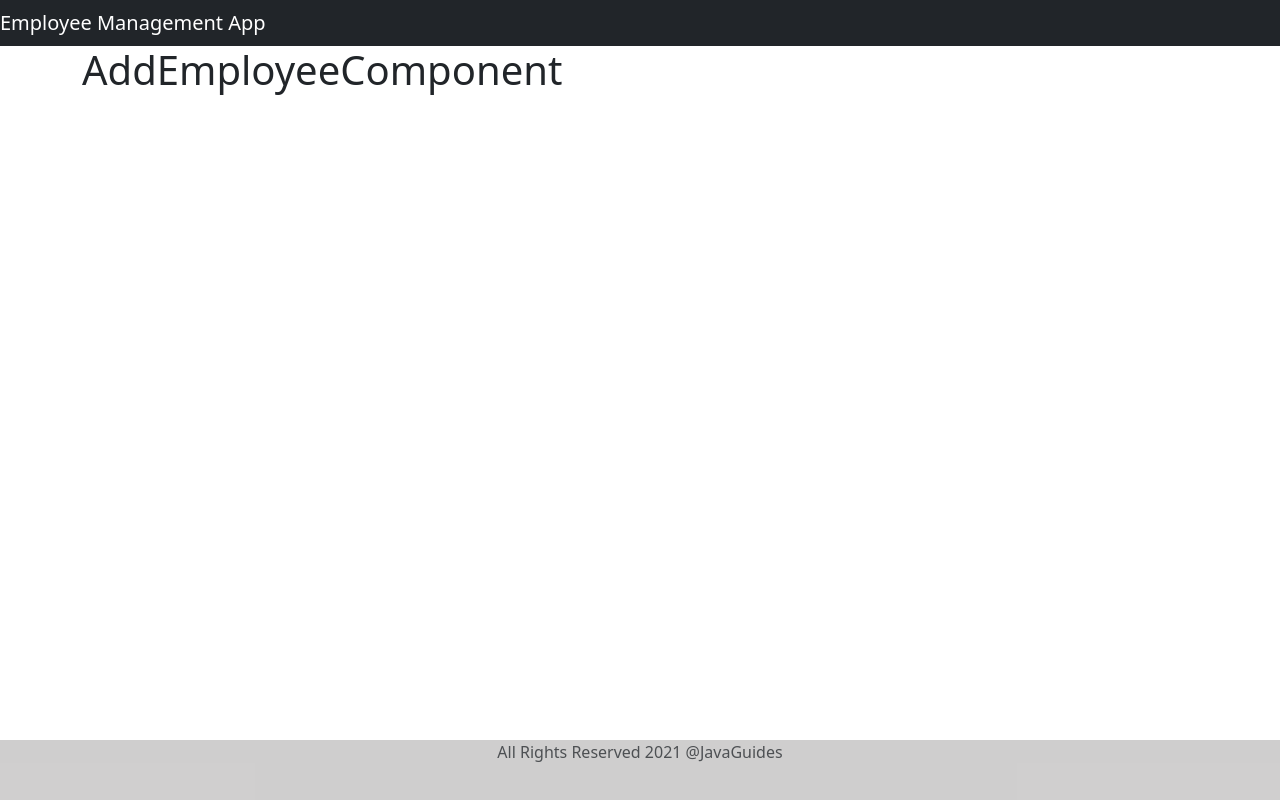
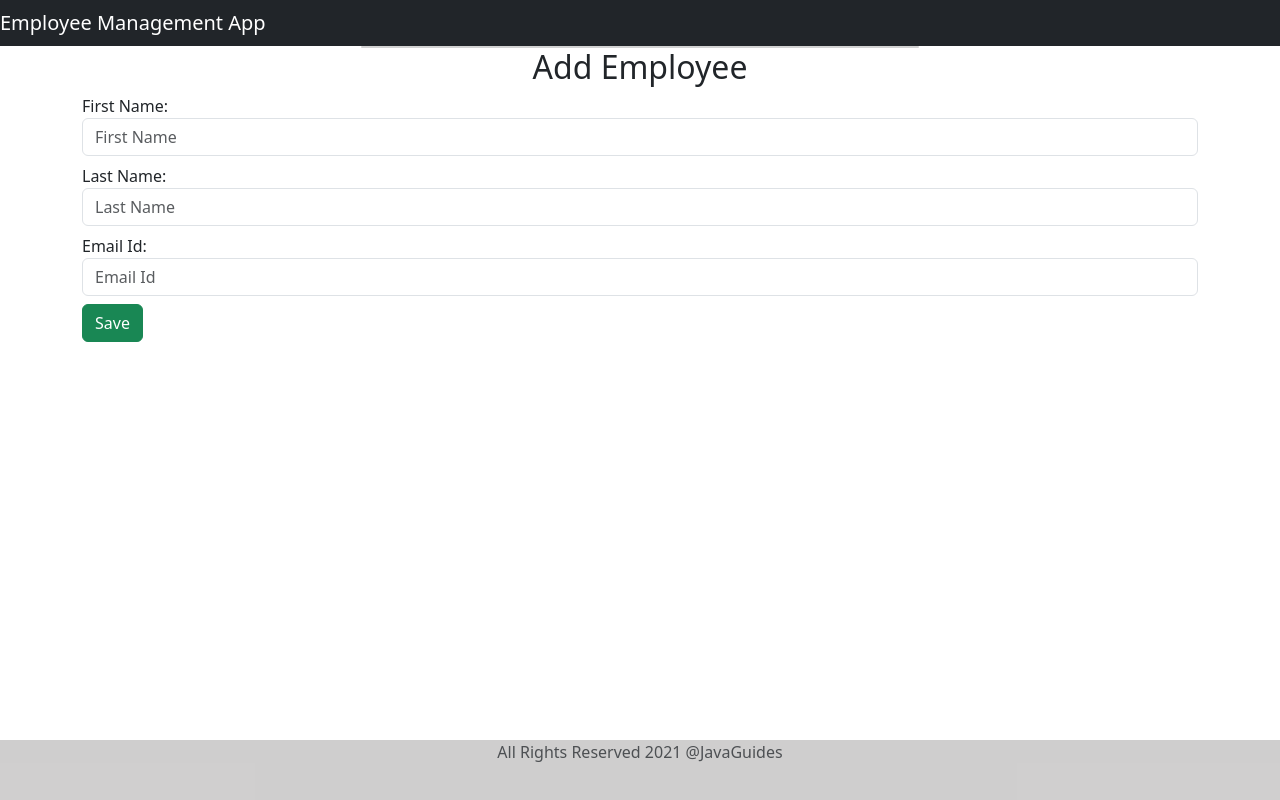
Before and after one commit to TharinduThejan/Crud-operations-spring-react-, a React (Vite) app in the folder react-hooks-frontend/: page /add-employee in a window 1280 px wide. Built offline with nearby package versions, Linux system fonts and the light colour scheme.

Commit message:
make Add-employee form

```diff
--- a/react-hooks-frontend/src/components/AddEmployeeComponent.jsx
+++ b/react-hooks-frontend/src/components/AddEmployeeComponent.jsx
@@ -1,10 +1,71 @@
-import React from 'react'
+import React, { useState } from "react";
 
 export const AddEmployeeComponent = () => {
+  const [firstName, setFirstName] = useState("");
+  const [lastName, setLastName] = useState("");
+  const [emailId, setEmailId] = useState("");
+  const saveEmployee = (e) => {
+    e.preventDefault();
+    const employee = {
+      firstName: firstName,
+      lastName: lastName,
+      emailId: emailId,
+    };
+    console.log("employee => " + JSON.stringify(employee));
+  };
+
   return (
     <div>
-        <h1>AddEmployeeComponent</h1>
+      <div className="container">
+        <div className="row">
+          <div className="card col-md-6 offset-md-3 offset-md-3"></div>
+          <h2 className="text-center">Add Employee</h2>
+          <div className="card-body">
+            <form>
+              <div className="form-group mb-2">
+                <label>First Name:</label>
+                <input
+                  type="text"
+                  placeholder="First Name"
+                  name="firstName"
+                  className="form-control"
+                  value={firstName}
+                  onChange={(e) => setFirstName(e.target.value)}
+                ></input>
+              </div>
+              <div className="form-group mb-2">
+                <label>Last Name:</label>
+                <input
+                  type="text"
+                  placeholder="Last Name"
+                  name="lastName"
+                  className="form-control"
+                  value={lastName}
+                  onChange={(e) => setLastName(e.target.value)}
+                ></input>
+              </div>
+              <div className="form-group mb-2">
+                <label>Email Id:</label>
+                <input
+                  type="text"
+                  placeholder="Email Id"
+                  name="emailId"
+                  className="form-control"
+                  value={emailId}
+                  onChange={(e) => setEmailId(e.target.value)}
+                ></input>
+              </div>
+              <button
+                className="btn btn-success"
+                onClick={(e) => saveEmployee(e)}
+              >
+                Save
+              </button>
+            </form>
+          </div>
         </div>
-  )
-}
-export default AddEmployeeComponent
+      </div>
+    </div>
+  );
+};
+export default AddEmployeeComponent;
```
